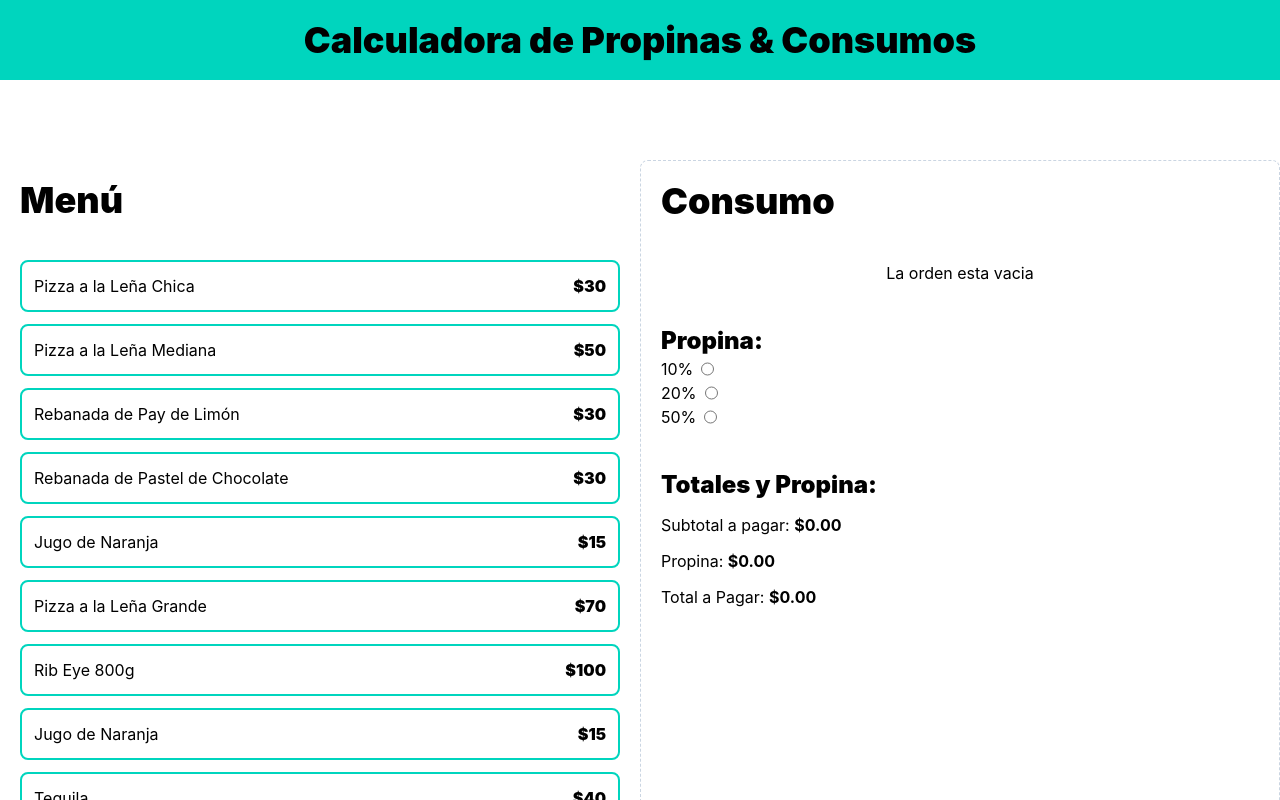
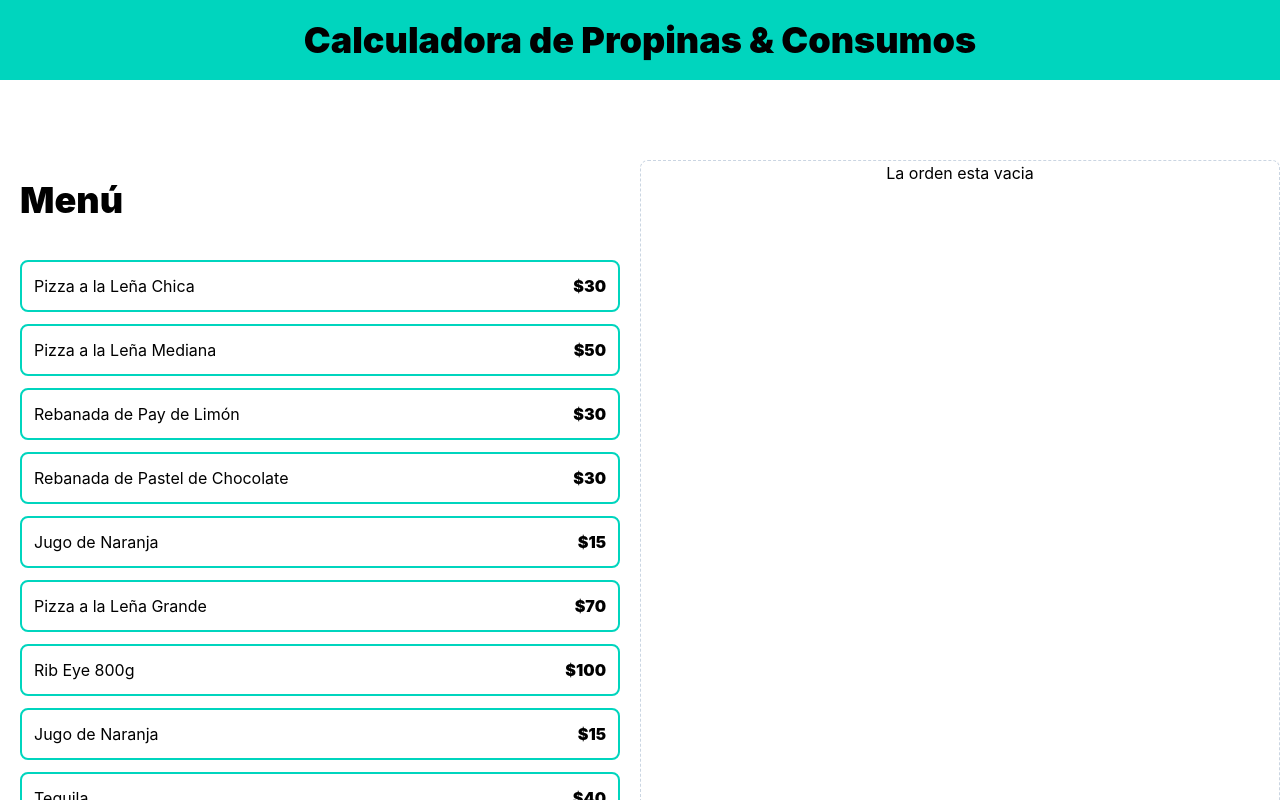
Before and after one commit to FlorBauducco/calculadora, a React (Vite) app: page / in a window 1280 px wide. Shown: the top 800 px of the page. Built offline with nearby package versions, Linux system fonts and the light colour scheme.

Commit message:
feat: load new order logic

```diff
--- a/src/App.tsx
+++ b/src/App.tsx
@@ -6,7 +6,7 @@
 import useOrder from "./hook/useOrder";
 
 function App() {
-  const { order, addItem, removeItem, tip, setTip } = useOrder();
+  const { order, addItem, removeItem, tip, setTip, placeOrder } = useOrder();
   return (
     <>
       <header className="bg-teal-400 py-5">
@@ -27,9 +27,15 @@
         </div>
 
         <div className="border border-dashed border-slate-300 rounded-lg space-y-10">
-          <OrderContets order={order} removeItem={removeItem} />
-          <TipPercentangeForm setTip={setTip} />
-          <OrderTotal order={order} tip={tip} />
+          {order.length > 0 ? (
+            <>
+              <OrderContets order={order} removeItem={removeItem} />
+              <TipPercentangeForm setTip={setTip} tip={tip} />
+              <OrderTotal order={order} tip={tip} placeOrder={placeOrder} />
+            </>
+          ) : (
+            <p className="text-center">La orden esta vacia</p>
+          )}
         </div>
       </main>
     </>
--- a/src/components/OrderContets.tsx
+++ b/src/components/OrderContets.tsx
@@ -17,10 +17,7 @@
       {/* Iterar sobre la orden */}
 
       <div className="space-y-3 mt-10 ">
-        {order.length === 0 ? (
-          <p className="text-center">La orden esta vacia</p>
-        ) : (
-          order.map((item) => (
+        {order.map((item) => (
           <div
             key={item.id}
             className="flex justify-between items-center border-t border-gray-200 py-5 last-of-type:border-b"
@@ -42,8 +39,7 @@
               X
             </button>
           </div>
-          ))
-        )}
+        ))}
       </div>
     </div>
   );
--- a/src/components/OrderTotal.tsx
+++ b/src/components/OrderTotal.tsx
@@ -5,9 +5,14 @@
 type OrderTotalsProps = {
   order: OrderItem[];
   tip: number;
+  placeOrder: () => void;
 };
 
-export default function OrderTotal({ order, tip }: OrderTotalsProps) {
+export default function OrderTotal({
+  order,
+  tip,
+  placeOrder,
+}: OrderTotalsProps) {
   const subtotalAmount = useMemo(
     () => order.reduce((total, item) => total + item.quantity * item.price, 0),
     [order],
@@ -40,7 +45,13 @@
         </p>
       </div>
 
-      <button></button>
+      <button
+        className="w-full bg-black py-3 cursor-pointer uppercase text-white font-bold mt-10 disabled:opacity-10"
+        disabled={totalAmount === 0}
+        onClick={placeOrder}
+      >
+        Guardar Orden
+      </button>
     </>
   );
 }
--- a/src/components/TipPercentangeForm.tsx
+++ b/src/components/TipPercentangeForm.tsx
@@ -20,25 +20,28 @@
 
 type TipPercentangeFormProps = {
   setTip: Dispatch<SetStateAction<number>>;
+  tip: number;
 };
 
 export default function TipPercentangeForm({
   setTip,
+  tip,
 }: TipPercentangeFormProps) {
   return (
     <div className="px-5">
       <h3 className="font-black text-2xl ">Propina:</h3>
 
       <form action="">
-        {tipOptions.map((tip) => (
-          <div key={tip.id} className="flex gap-2">
-            <label htmlFor={tip.id}>{tip.label}</label>
+        {tipOptions.map((tipOption) => (
+          <div key={tipOption.id} className="flex gap-2">
+            <label htmlFor={tipOption.id}>{tipOption.label}</label>
             <input
-              id={tip.id}
+              id={tipOption.id}
               type="radio"
               name="tip"
-              value={tip.value}
+              value={tipOption.value}
               onChange={(e) => setTip(+e.target.value)}
+              checked={tipOption.value === tip}
             />
           </div>
         ))}
--- a/src/hook/useOrder.ts
+++ b/src/hook/useOrder.ts
@@ -24,11 +24,17 @@
     setOrder(order.filter((item) => item.id !== id));
   };
 
+  const placeOrder = () => {
+    setOrder([]);
+    setTip(0);
+  };
+
   return {
     order,
     tip,
     setTip,
     addItem,
     removeItem,
+    placeOrder,
   };
 }
```
Lines whose indentation alone changed are shown as unchanged.
